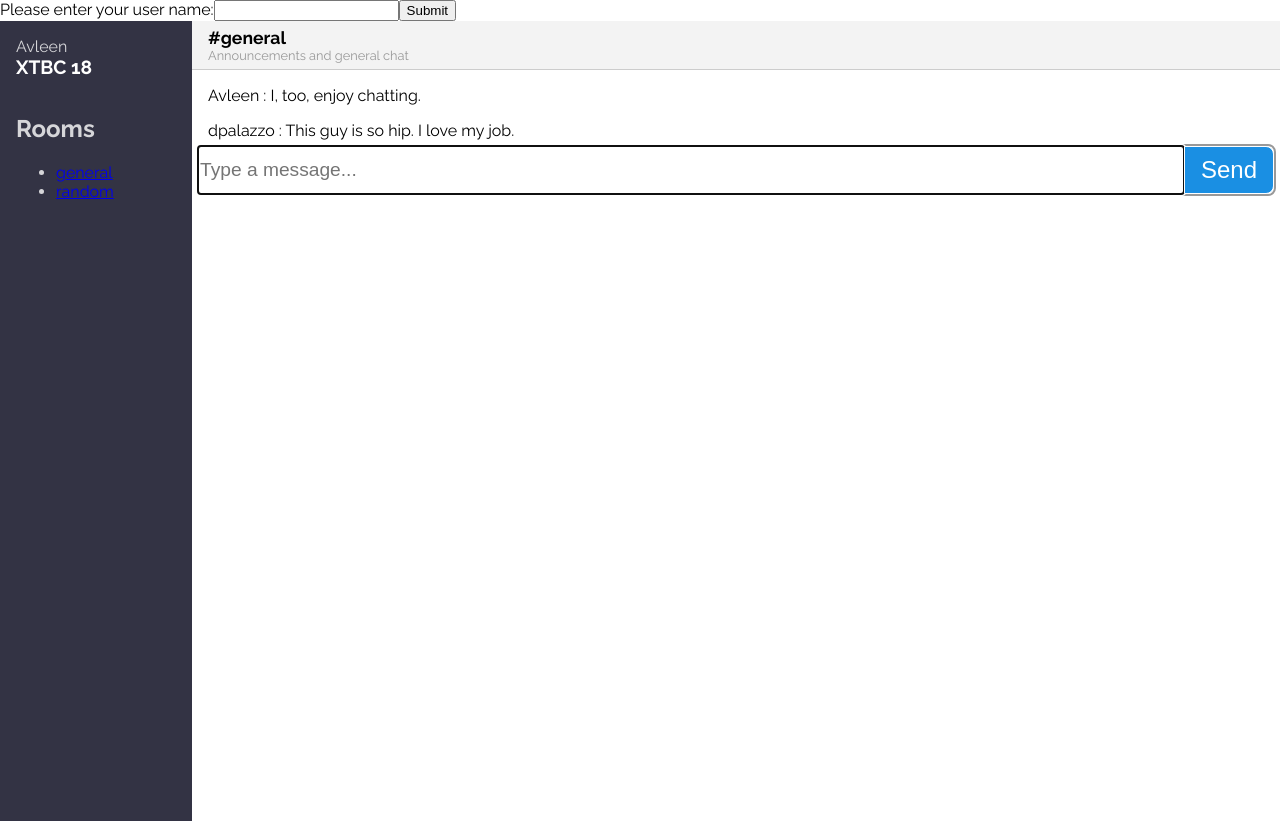
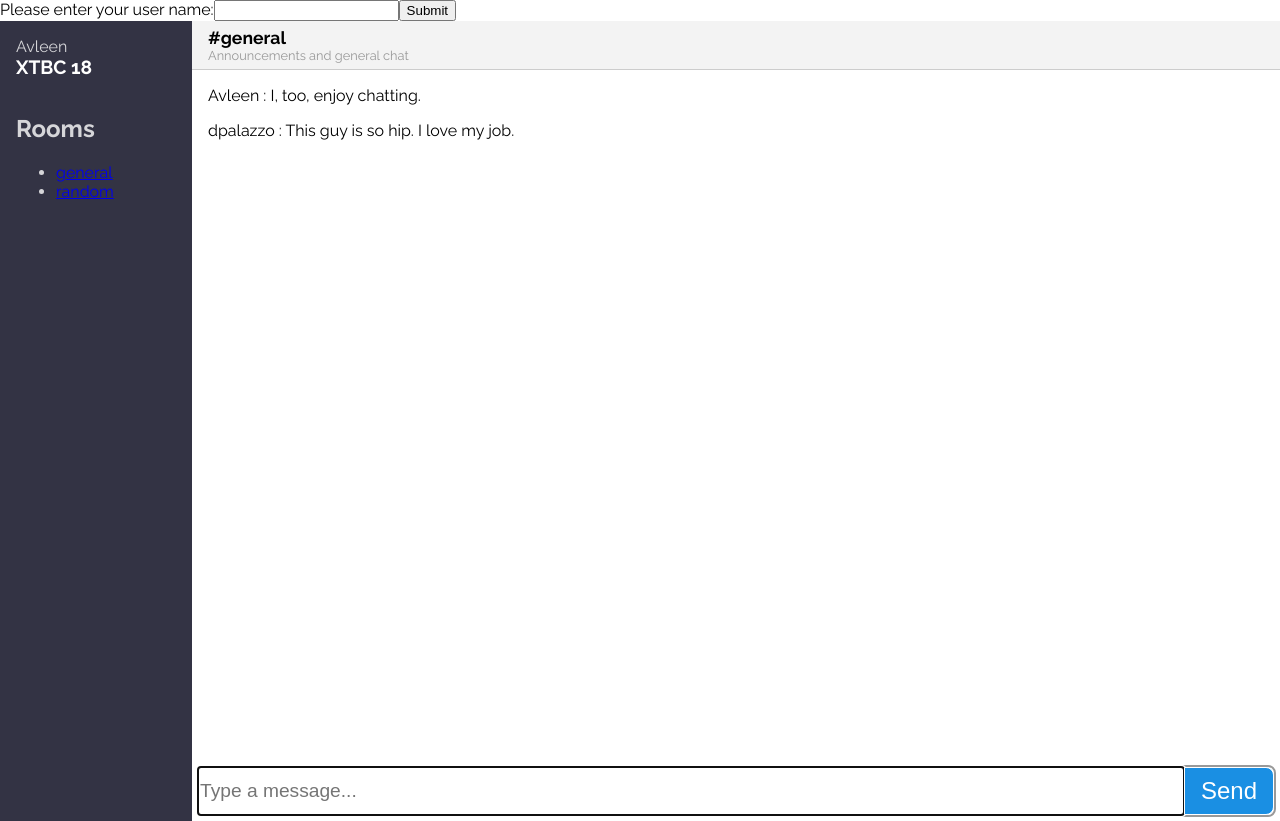
Before and after one commit to avleen2898/chatarang, a React (Create React App) app: page / in a window 1280 px wide. Built offline with nearby package versions, Linux system fonts and the light colour scheme.

Commit message:
Finish basic styling

```diff
--- a/src/MessageList.js
+++ b/src/MessageList.js
@@ -4,7 +4,7 @@ import Message from './Message';
 
 const MessageList = (props) => {
     return (
-        <div className="MessageList" styles={styles.messageList}>
+        <div className="MessageList" style={styles.messageList}>
             {props.messages.map(msg => (
                 <Message message={msg} key={msg.id}/>
             ))}
```
